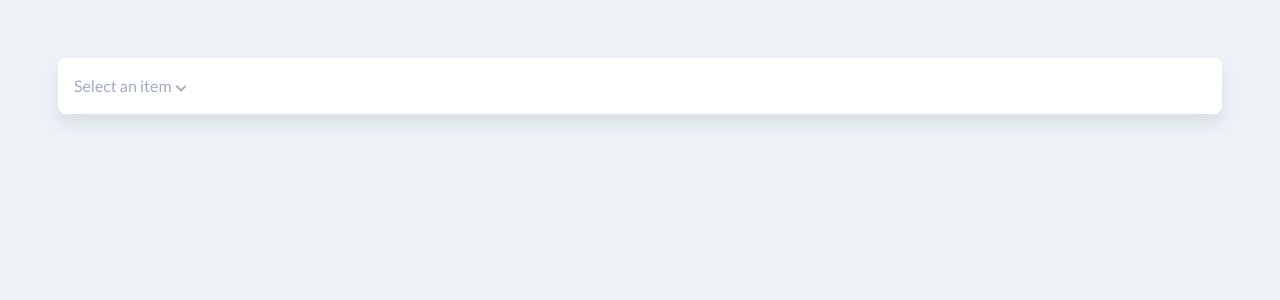
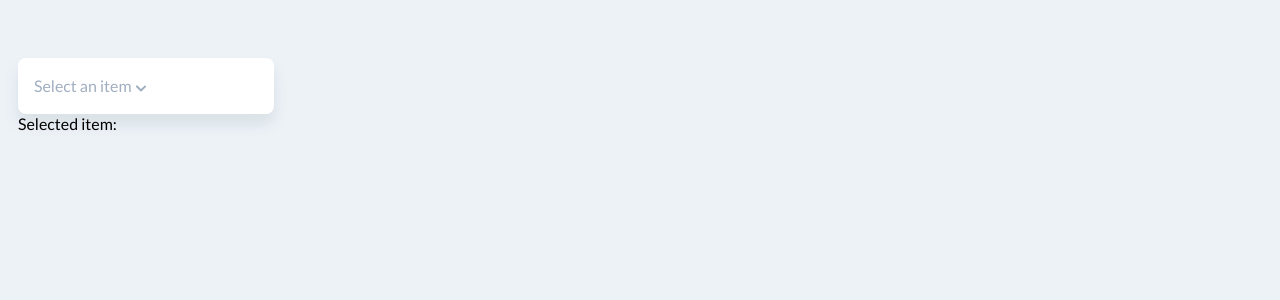
Before and after one commit to lovrokalan/vue-select-dropdown-demo, a Vue app: page / in a window 1280 px wide. Shown: the top 300 px of the page. Built offline with nearby package versions, Linux system fonts and the light colour scheme.

Commit message:
Centering dropdown component and limiting width of demo container.

```diff
--- a/src/App.vue
+++ b/src/App.vue
@@ -1,5 +1,7 @@
 <template>
   <div id="app">
+    <div class="demo-container mx-auto">
+
       <DropdownSelect
         v-model="selectedItem"
         :items="['Broccoli', 'Lettuce', 'Peppers', 'Root vegetables', 'Cucumber', 'Parsley']"
@@ -7,8 +9,11 @@
         :focusInputOnOpen="true"
       >
       </DropdownSelect>
-    <div class="mt-4">
-      {{selectedItem}}
+
+      <div class="mt-4 ml-4">
+        Selected item: <span class="font-bold">{{selectedItem}}</span>
+      </div>
+
     </div>
   </div>
 </template>
@@ -36,7 +41,7 @@ export default {
   font-family: 'Lato', sans-serif;
   -webkit-font-smoothing: antialiased;
   -moz-osx-font-smoothing: grayscale;
-  padding: 50px;
+  padding: 50px 10px;
 }
 
 html,
@@ -44,4 +49,8 @@ body {
   background-color: #EDF2F7;
 }
 
+.demo-container {
+  max-width: 256px;
+}
+
 </style>
```
Lines whose indentation alone changed are shown as unchanged.
